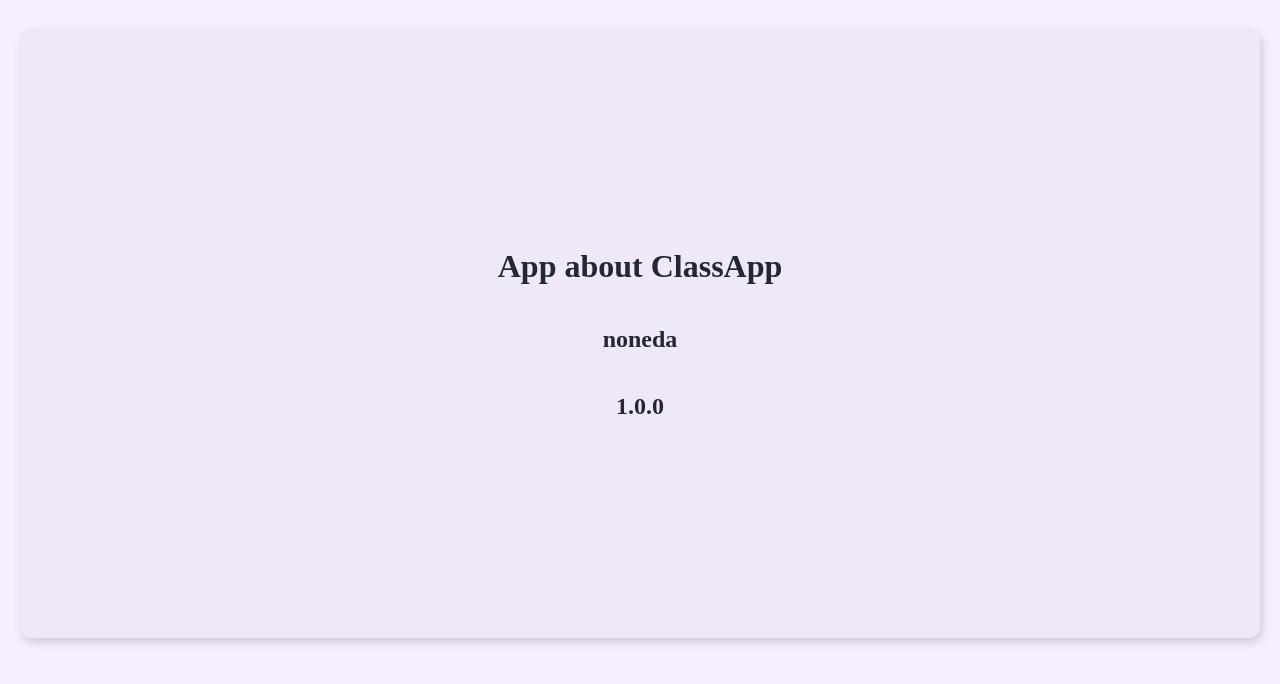
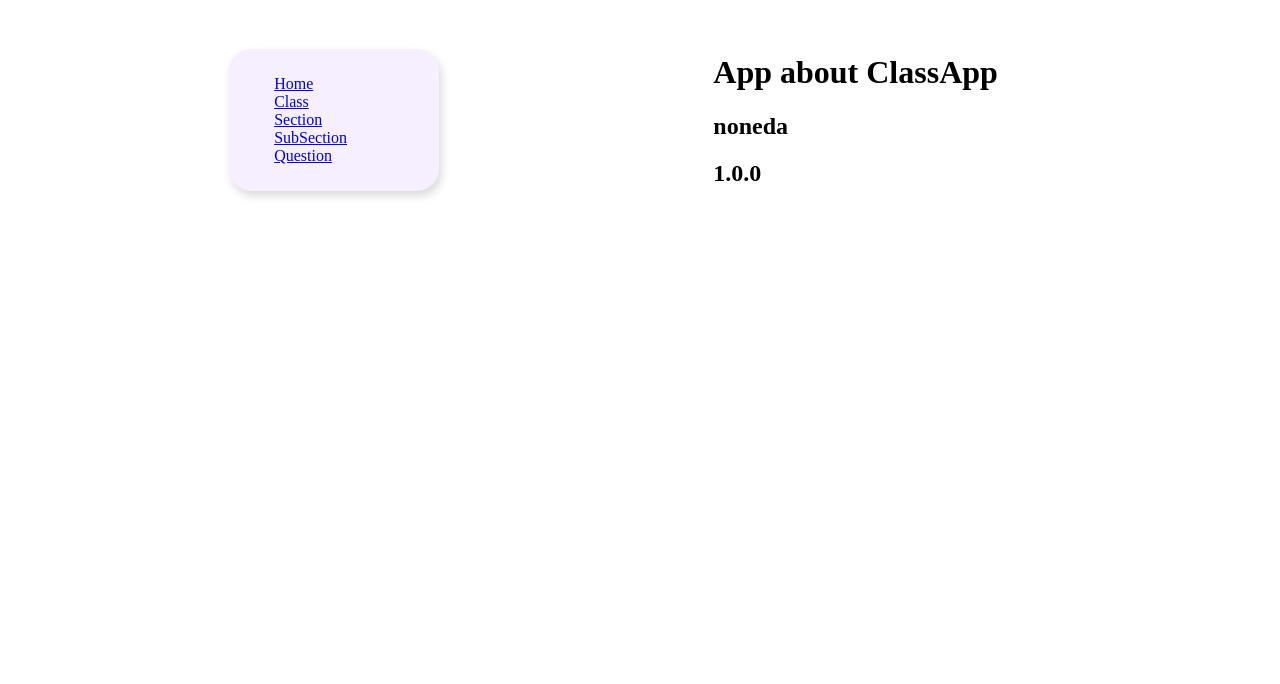
Before and after one commit to noneda/ProgramClass-Back, a Django app: page /App/ in a window 1280 px wide. Shown: the top 684 px of the page. Run offline with Django 5.2, Linux system fonts and the light colour scheme.

Commit message:
0.0.4 / ... Manage a Crud

```diff
--- /dev/null
+++ b/ClassApp/forms/__init__.py
@@ -0,0 +1,4 @@
+from .Class import Class_Main_Form
+from .Sections import Class_Section_Form
+from .SubSections import Class_SubSection_Form
+from .Question import Class_Question_Form
--- a/ClassApp/static/base.css
+++ b/ClassApp/static/base.css
@@ -33,30 +33,45 @@
 
 body {
     display: flex;
-    flex-direction: column;
+    justify-content: space-evenly;
     align-items: center;
-    justify-items: center;
-
-    background-color: var(--BodyColor);
-    color: var(--FontColor);
-    transition: background-color 0.6s;
-    overflow: hidden;
 }
 
-.Container {
+nav {
+    display: flex;
+    flex-flow: column nowrap;
+    overflow: auto;
+    scrollbar-width: none;
+
+    margin: initial;
+    padding: 10px 5px;
+    background-color: var(--ButtonsColor);
+    box-shadow: 2.5px 5px 10px rgb(0, 0, 0, 0.15);
+    border-radius: 22px;
+
+    height: 89%;
+    width: 25vh;
+}
+
+nav ul li {
+    list-style: none;
+}
+
+#root {
     display: flex;
     flex-direction: column;
     align-items: center;
     justify-content: center;
+    width: auto;
+    height: auto;
+    margin: 20px 33px;
+    padding: 5px 20px;
+}
 
-    width: auto;
-    height: 75vh;
+.Box {
     box-shadow: 2.5px 5px 10px rgb(0, 0, 0, 0.15);
     background-color: var(--SectionsColor);
     backdrop-filter: blur(10px);
     border-radius: 12px;
-
-    margin: 20px 33px;
-    padding: 5px 20px;
-    width: 150vh;
+    padding: 100px 50px;
 }
--- /dev/null
+++ b/ClassApp/static/index.js
@@ -0,0 +1,5 @@
+//TODO: Dark Mode
+let theme_toggler = document.querySelector("#theme");
+theme_toggler.addEventListener("click", () => {
+  document.body.classList.toggle("dark");
+});
--- a/ClassApp/templates/layouts/base.html
+++ b/ClassApp/templates/layouts/base.html
@@ -8,6 +8,27 @@
     <title>{{pageName}}</title>
   </head>
   <body>
-    {% block content %} {% endblock %}
+    <nav>
+      <ul>
+        <li>
+          <a href="/App">Home</a>
+        </li>
+        <li>
+          <a href="/App/Class">Class</a>
+        </li>
+        <li>
+          <a href="/App/Section">Section</a>
+        </li>
+        <li>
+          <a href="/App/SubSection">SubSection</a>
+        </li>
+        <li>
+          <a href="/App/Question">Question</a>
+        </li>
+      </ul>
+    </nav>
+
+    <div id="root">{% block content %} {% endblock %}</div>
+    <!-- script src="index.js" -->
   </body>
 </html>
--- a/ClassApp/urls/App.py
+++ b/ClassApp/urls/App.py
@@ -2,5 +2,9 @@ from django.urls import path
 from ..views.Render import *
 
 urlpatterns = [
-    path(route = '', view = Index, name= "AppHomePage")
+    path(route = '', view = Index, name= "AppHomePage"),
+    path(route='Class/', view=viewFormMain, name="Post Class Page"),
+    path(route='Section/', view=viewFormSection, name="Post SubSection Page"),
+    path(route='SubSection/', view=viewFormSubSection, name="Post Section Page"),
+    path(route='Question/', view=viewFormQuestion, name="Post Question Page")
 ]
--- a/ClassApp/views/Render.py
+++ b/ClassApp/views/Render.py
@@ -1,6 +1,62 @@
 from django.shortcuts import render
+from ..forms import *
 
 def Index (req):
     return render(
         req, 'index.html', {'pageName' : "Home"}
     )
+
+def viewFormMain (req):
+    form = Class_Main_Form(req.POST or None)
+    if form.is_valid():
+        form.save()
+
+    context = {
+        'pageName' : "Class Main",
+        'form' : form
+    };
+
+    return render(req, 'form.html', context)
+
+def viewFormSection (req):
+    form = Class_Section_Form(req.POST or None)
+    if form.is_valid():
+        form.save()
+
+    context = {
+         'pageName' : "Class Section",
+         'form' : form
+    }
+
+    return render(
+        req, 'form.html', context
+    )
+
+def viewFormSubSection (req):
+    form = Class_SubSection_Form(req.POST or None)
+    if form.is_valid():
+        form.save()
+
+    context = {
+         'pageName' : "Class Section",
+         'form' : form
+    }
+
+    return render(
+        req, 'form.html', context
+    )
+
+
+def viewFormQuestion(req):
+    form = Class_Question_Form(req.POST or None)
+    if form.is_valid():
+        form.save()
+
+    context = {
+         'pageName' : "Class Section",
+         'form' : form
+    }
+
+    return render(
+        req, 'form.html', context
+    )
```
Also changed, not shown: ClassApp/forms/Class.py (added, +11 -0 lines), ClassApp/forms/Question.py (added, +12 -0 lines), ClassApp/forms/Sections.py (added, +11 -0 lines), ClassApp/forms/SubSections.py (added, +12 -0 lines), ClassApp/templates/form.html (added, +10 -0 lines), ClassApp/foms/Class.py (deleted), ClassApp/foms/Question.py (deleted), ClassApp/foms/Sections.py (deleted), ClassApp/foms/SubSections.py (deleted).
